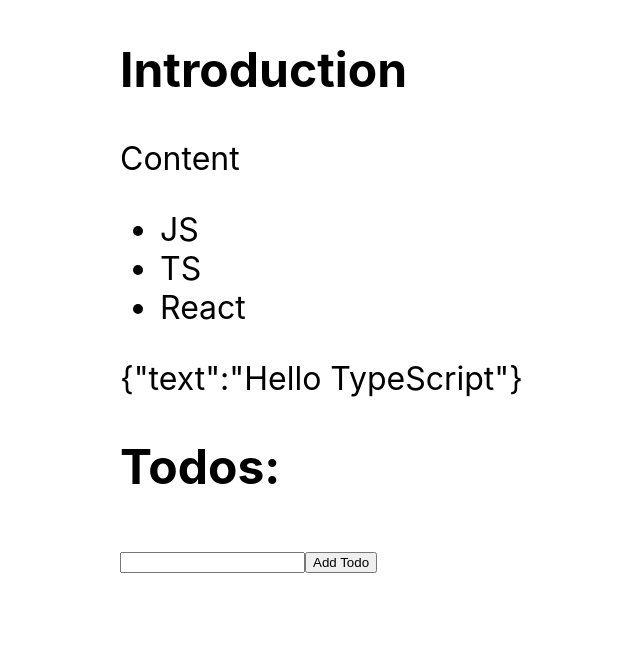
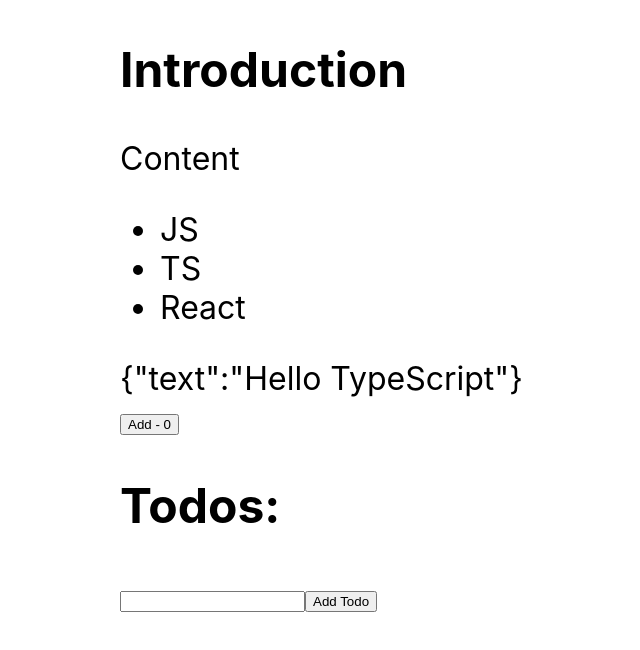
Before and after one commit to RomaSamkov/react-ts-notes, a React (Create React App) app: page / in a window 1280 px wide. Shown: the top 650 px of the page, without its empty margins (120-760 px from the left). Built offline with nearby package versions, Linux system fonts and the light colour scheme.

Commit message:
add Typescript/React - Advanced Properties

```diff
--- a/src/App.tsx
+++ b/src/App.tsx
@@ -32,6 +32,15 @@ const List: React.FunctionComponent<{
   </ul>
 );
 
+const Button: React.FunctionComponent<
+  React.DetailedHTMLProps<
+    React.ButtonHTMLAttributes<HTMLButtonElement>,
+    HTMLButtonElement
+  > & { title?: string }
+> = ({ title, children, ...rest }) => (
+  <button {...rest}>{title ?? children}</button>
+);
+
 interface Payload {
   text: string;
 }
@@ -45,6 +54,18 @@ interface Todo {
 type ActionType =
   | { type: "ADD"; text: string }
   | { type: "REMOVE"; id: number };
+
+const useNumber = (initialValue: number) => useState<number>(initialValue);
+
+type UseValueNumber = ReturnType<typeof useNumber>[0];
+type UseSetValueNumber = ReturnType<typeof useNumber>[1];
+
+const Incrementer: React.FunctionComponent<{
+  value: UseValueNumber;
+  setValue: UseSetValueNumber;
+}> = ({ value, setValue }) => (
+  <Button onClick={() => setValue(value + 1)} title={`Add - ${value}`}></Button>
+);
 
 function App() {
   const onListOnClick = useCallback((item: string) => {
@@ -85,17 +106,20 @@ function App() {
     }
   }, []);
 
+  const [value, setValue] = useNumber(0);
+
   return (
     <div>
       <Heading title="Introduction" />
       <Box>Content</Box>
       <List items={["JS", "TS", "React"]} onClick={onListOnClick} />
       <Box>{JSON.stringify(payload)}</Box>
+      <Incrementer value={value} setValue={setValue} />
       <Heading title="Todos:" />
       {todos.map((todo) => (
         <div key={todo.id}>
           {todo.text}
-          <button
+          <Button
             onClick={() =>
               dispatch({
                 type: "REMOVE",
@@ -104,7 +128,7 @@ function App() {
             }
           >
             Remove
-          </button>
+          </Button>
         </div>
       ))}
       <div>
```
